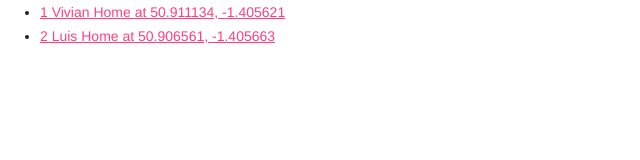
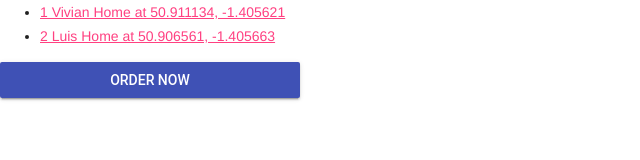
Before and after one commit to junjchen/CoconutBomberBikini, a website: page index.html in a window 1280 px wide. Shown: the whole page, without its empty margins (0-640 px from the left). Drawn offline with nearby package versions, Linux system fonts and the light colour scheme; no server answers.

Commit message:
add stupid version of check out function.

```diff
--- a/index.html
+++ b/index.html
@@ -20,7 +20,7 @@
 
     <div class="js-d-list">
     </div>
-
+    <button style="width:300px;" class="mdl-button mdl-js-button mdl-button--raised mdl-button--colored" onclick="checkout()">Order Now</button>
 </body>
 
 <script>
@@ -53,9 +53,21 @@
         })[0]
         $('.js-d-list').FoodList(h.foods)
     }
+    var checkout = function () {
+        var amount = document.getElementsByClassName("d-card mdl-card mdl-shadow--2dp");
+        var a = [];
+        Object.keys(amount).forEach(function (f) {
+            a.push({ name: amount[f].childNodes[1].innerText, amount: amount[f].childNodes[5].childNodes[5].innerText });
+        });
+        console.log(a);
+        return a;
+    }
+
 </script>
 
 <script id="food-template" type="text/x-custom-template">
+
+
     <div class="d-card mdl-card mdl-shadow--2dp" data-id="{{id}}">
         <div class="mdl-card__title" style="background: url('{{image}}') center / cover">
             <h2 class="mdl-card__title-text">{{name}}</h2>
```
Also changed, not shown: js/app.js (line endings or trailing spaces).
